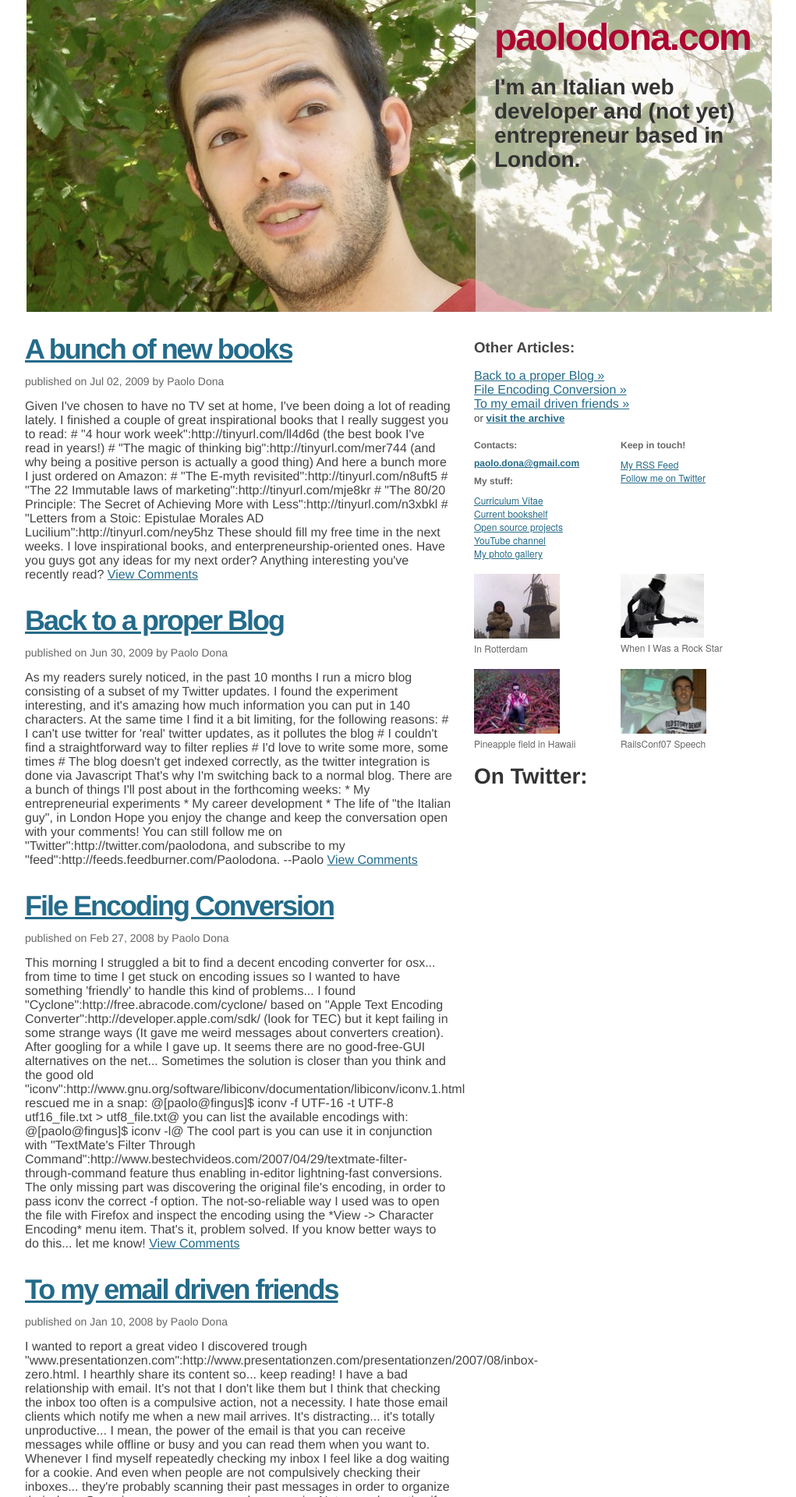
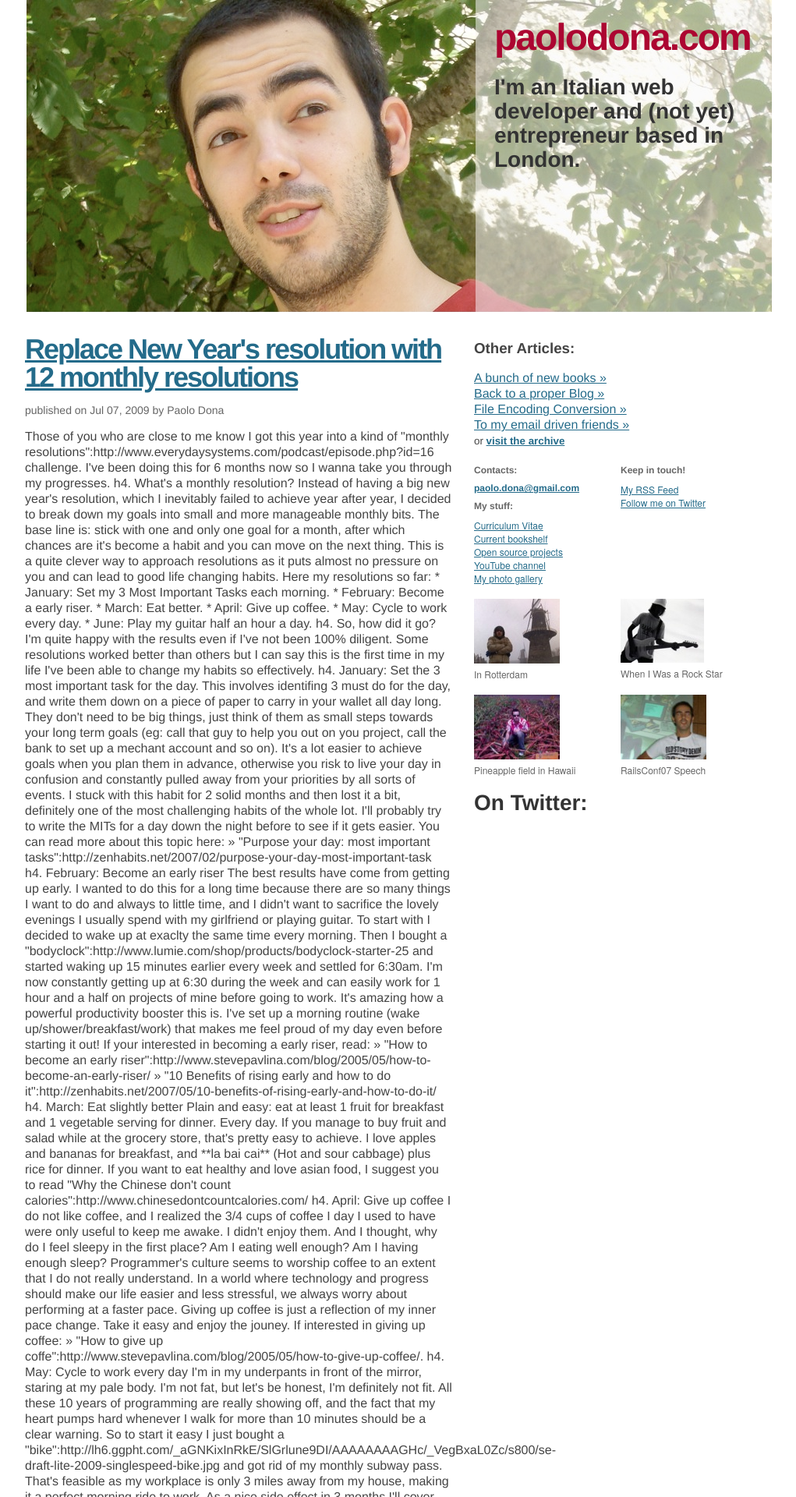
Before and after one commit to paolodona/paolodona.com, a Jekyll site: the page built from index.html, in a window 1280 px wide. Shown: the top 1920 px of the page at 78% size, without its empty margins (128-1149 px from the left). Built offline with Jekyll 4.4.1, drawn with Linux system fonts in a browser that asks for light colours; comment, search, counter and statistics services are not loaded; some of the changed text lies outside the part shown.

Commit message:
post: monthly resolutions

```diff
--- /dev/null
+++ b/_posts/2009-07-07-replace-year-resolution-with-12-monthly-resolutions.textile
@@ -0,0 +1,83 @@
+---
+layout: post
+title: Replace New Year's resolution with 12 monthly resolutions
+author: Paolo Dona
+---
+
+Those of you who are close to me know I got this year into a kind of "monthly resolutions":http://www.everydaysystems.com/podcast/episode.php?id=16 challenge. I've been doing this for 6 months now so I wanna take you through my progresses.
+
+h4. What's a monthly resolution?
+
+Instead of having a big new year's resolution, which I inevitably failed to achieve year after year, I decided to break down my goals into small and more manageable monthly bits. The base line is: stick with one and only one goal for a month, after which chances are it's become a habit and you can move on the next thing.
+This is a quite clever way to approach resolutions as it puts almost no pressure on you and can lead to good life changing habits.
+
+Here my resolutions so far:
+
+* January: Set my 3 Most Important Tasks each morning.
+* February: Become a early riser.
+* March: Eat better.
+* April: Give up coffee.
+* May: Cycle to work every day.
+* June: Play my guitar half an hour a day.
+
+h4. So, how did it go?
+
+I'm quite happy with the results even if I've not been 100% diligent. Some resolutions worked better than others but I can say this is the first time in my life I've been able to change my habits so effectively.
+
+h4. January: Set the 3 most important task for the day.
+
+This involves identifing 3 must do for the day, and write them down on a piece of paper to carry in your wallet all day long. They don't need to be big things, just think of them as small steps towards your long term goals (eg: call that guy to help you out on you project, call the bank to set up a mechant account and so on).
+It's a lot easier to achieve goals when you plan them in advance, otherwise you risk to live your day in confusion and constantly pulled away from your priorities by all sorts of events.
+
+I stuck with this habit for 2 solid months and then lost it a bit, definitely one of the most challenging habits of the whole lot. I'll probably try to write the MITs for a day down the night before to see if it gets easier.
+
+You can read more about this topic here:
+&raquo; "Purpose your day: most important tasks":http://zenhabits.net/2007/02/purpose-your-day-most-important-task
+
+h4. February: Become an early riser
+
+The best results have come from getting up early. I wanted to do this for a long time because there are so many things I want to do and always to little time, and I didn't want to sacrifice the lovely evenings I usually spend with my girlfriend or playing guitar.
+
+To start with I decided to wake up at exaclty the same time every morning. Then I bought a "bodyclock":http://www.lumie.com/shop/products/bodyclock-starter-25 and started waking up 15 minutes earlier every week and settled for 6:30am.
+
+I'm now constantly getting up at 6:30 during the week and can easily work for 1 hour and a half on projects of mine before going to work.
+It's amazing how a powerful productivity booster this is. I've set up a morning routine (wake up/shower/breakfast/work) that makes me feel proud of my day even before starting it out!
+
+If your interested in becoming a early riser, read:
+&raquo; "How to become an early riser":http://www.stevepavlina.com/blog/2005/05/how-to-become-an-early-riser/
+&raquo; "10 Benefits of rising early and how to do it":http://zenhabits.net/2007/05/10-benefits-of-rising-early-and-how-to-do-it/
+
+h4. March: Eat slightly better
+
+Plain and easy: eat at least 1 fruit for breakfast and 1 vegetable serving for dinner. Every day. If you manage to buy fruit and salad while at the grocery store, that's pretty easy to achieve. I love apples and bananas for breakfast, and **la bai cai** (Hot and sour cabbage) plus rice for dinner.
+
+If you want to eat healthy and love asian food, I suggest you to read "Why the Chinese don't count calories":http://www.chinesedontcountcalories.com/
+
+h4. April: Give up coffee
+
+I do not like coffee, and I realized the 3/4 cups of coffee I day I used to have were only useful to keep me awake. I didn't enjoy them.
+And I thought, why do I feel sleepy in the first place? Am I eating well enough? Am I having enough sleep?
+Programmer's culture seems to worship coffee to an extent that I do not really understand. In a world where technology and progress should make our life easier and less stressful, we always worry about performing at a faster pace. Giving up coffee is just a reflection of my inner pace change. Take it easy and enjoy the jouney.
+
+If interested in giving up coffee:
+&raquo; "How to give up coffe":http://www.stevepavlina.com/blog/2005/05/how-to-give-up-coffee/.
+
+h4. May: Cycle to work every day
+
+I'm in my underpants in front of the mirror, staring at my pale body. I'm not fat, but let's be honest, I'm definitely not fit. All these 10 years of programming are really showing off, and the fact that my heart pumps hard whenever I walk for more than 10 minutes should be a clear warning.
+So to start it easy I just bought a "bike":http://lh6.ggpht.com/_aGNKixInRkE/SlGrlune9DI/AAAAAAAAGHc/_VegBxaL0Zc/s800/se-draft-lite-2009-singlespeed-bike.jpg and got rid of my monthly subway pass. That's feasible as my workplace is only 3 miles away from my house, making it a perfect morning ride to work. As a nice side effect in 3 months I'll cover the investment and start saving money.
+
+h4. June: Play guitar half an hour a day
+
+As some of you may know, I used to be a guitar player. I was in a successful little rock band, and at some point of my life I was almost tempted to keep doing that for a living. Well, being now involved in software develpment it's pretty clear I gave up.
+It's a shame I'm not playing on a regular basis though, because playing it's a very engaging and exciting hobby.
+
+After 10 years of complete inactivity, my previous band members decided to organize "the farewell gig we never had", so I'm kind of forced to play every day and sharpen my skills back!
+10 songs a day kick the programmer away!
+Here the website of my former band: "http://www.rambass.com":http://www.rambass.com (guess which one is me), I'll be playing in Italy on the 30th of July.
+
+If you want to learn to play guitar, take a look at these awesome lessons: "http://www.justinguitar.com":http://www.justinguitar.com
+
+h4. Bottom line
+
+I'm not a very strong-willed person, but these monthly resolutions are really shaping new habits I'm very proud of. If you feel there's something you'd like to change about yourself, try this method, and I guarantee your goals will be a lot easier to achieve.
--- a/stylesheets/application.css
+++ b/stylesheets/application.css
@@ -72,7 +72,7 @@ body {
   font-style: normal;
   font-variant: normal;
   letter-spacing: 0;
-  line-height: 18px;
+  line-height: 20px;
   margin-bottom: 0px;
   margin-left: 0px;
   margin-right: 0px;
```
Also changed, not shown: 1 other file.
